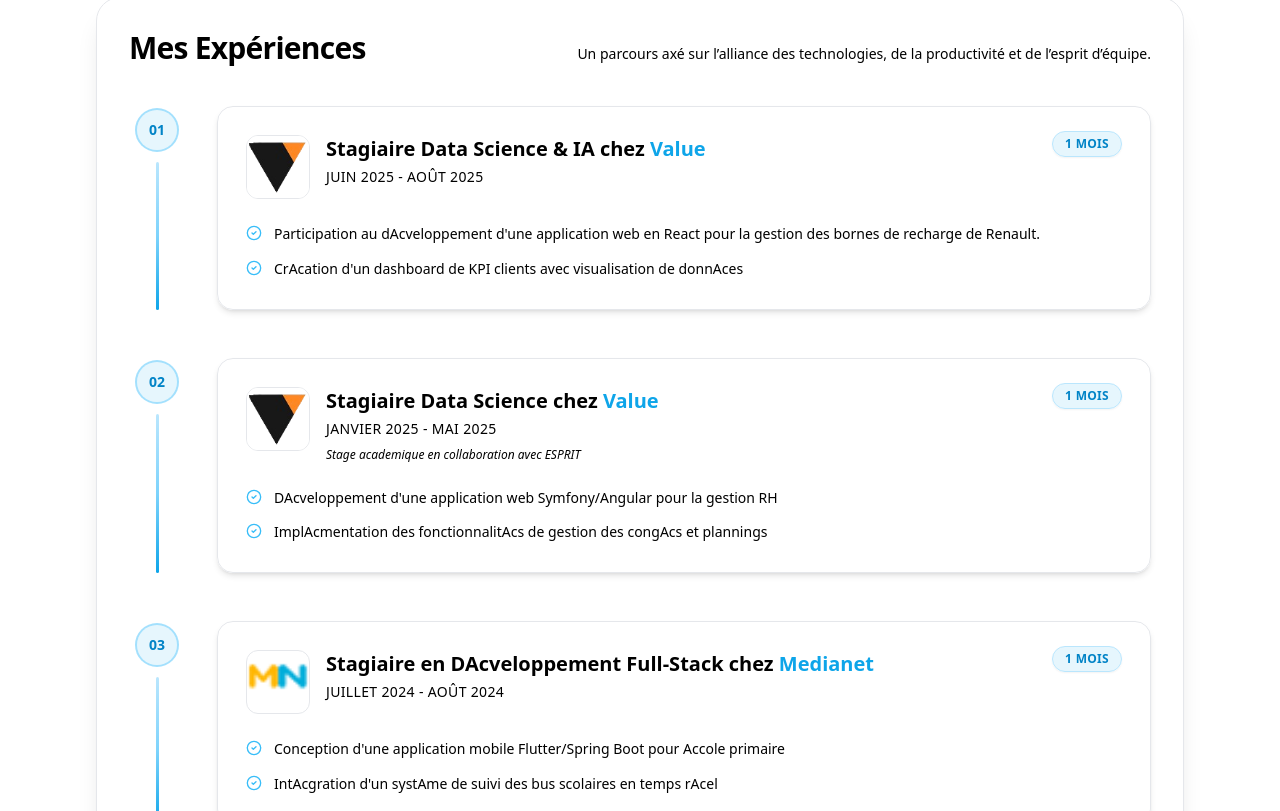
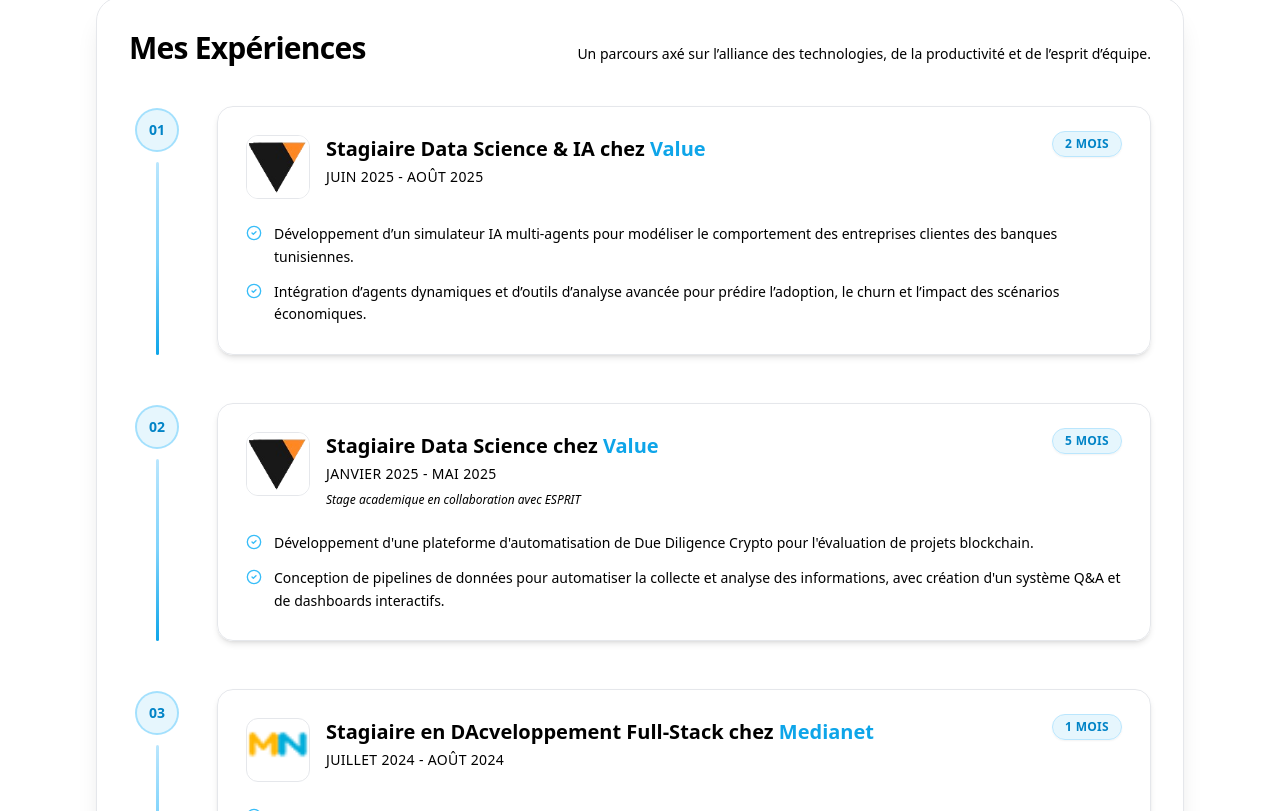
Before and after one commit to mnajjaa/test-protfolio, a React (Vite) app: page / in a window 1280 px wide. Shown: the part 1749-2560 px from the top of the page. Built offline with nearby package versions, Linux system fonts and the light colour scheme.

Commit message:
experience done

```diff
--- a/src/components/Experiences.tsx
+++ b/src/components/Experiences.tsx
@@ -14,9 +14,10 @@ const experiences = [
         company: "Value",
         website: "https://value.tn",
         period: "Juin 2025 - Août 2025",
+        duration: "2 mois",
         description: [
-            "Participation au dAcveloppement d'une application web en React pour la gestion des bornes de recharge de Renault.",
-            "CrAcation d'un dashboard de KPI clients avec visualisation de donnAces"
+            "Développement d’un simulateur IA multi-agents pour modéliser le comportement des entreprises clientes des banques tunisiennes.",
+            "Intégration d’agents dynamiques et d’outils d’analyse avancée pour prédire l’adoption, le churn et l’impact des scénarios économiques."
         ],
         image: value,
     },
@@ -26,10 +27,11 @@ const experiences = [
         company: "Value",
         website: "https://value.tn",
         period: "Janvier 2025 - Mai 2025",
+        duration: "5 mois",
         note: "Stage academique en collaboration avec ESPRIT",
         description: [
-            "DAcveloppement d'une application web Symfony/Angular pour la gestion RH",
-            "ImplAcmentation des fonctionnalitAcs de gestion des congAcs et plannings"
+            "Développement d'une plateforme d'automatisation de Due Diligence Crypto pour l'évaluation de projets blockchain.",
+            "Conception de pipelines de données pour automatiser la collecte et analyse des informations, avec création d'un système Q&A et de dashboards interactifs."
         ],
         image: value,
     },
@@ -39,9 +41,10 @@ const experiences = [
         company: "Medianet",
         website: "https://www.medianet.tn/fr",
         period: "Juillet 2024 - Août 2024",
+        duration: "1 mois",
         description: [
-            "Conception d'une application mobile Flutter/Spring Boot pour Accole primaire",
-            "IntAcgration d'un systAme de suivi des bus scolaires en temps rAcel"
+            "Développement d'une plateforme de recrutement full-stack avec extraction automatique de CV.",
+            "Utilisation de Spring Boot et Angular pour le développement et le déploiement des APIs sécurisées."
         ],
         image: medianet,
     },
@@ -51,9 +54,10 @@ const experiences = [
         company: "Darydar",
         website: "https://www.darydar.tn",
         period: "Février 2023 - Mai 2023",
+        duration: "4 mois",
         description: [
-            "Conception d'une application mobile Flutter/Spring Boot pour Accole primaire",
-            "IntAcgration d'un systAme de suivi des bus scolaires en temps rAcel"
+            "Conception et développement d'une application web B2B pour la gestion des interventions d'assurance.",
+            "Création de maquettes sur Figma, réalisation de tests fonctionnels et suivi du projet selon la méthodologie Scrum."
         ],
         image: darydar,
     },
@@ -85,9 +89,11 @@ const Experiences = () => {
                                         )}
                                     </div>
                                     <article className="relative flex h-full flex-col justify-between rounded-2xl border border-base-300/60 bg-base-100 p-7 shadow-md transition-shadow duration-200 hover:shadow-xl">
-                                        <span className="absolute right-7 top-6 inline-flex items-center gap-1 rounded-full border border-sky-200 bg-sky-500/10 px-3 py-1 text-xs font-semibold uppercase tracking-wide text-sky-600 shadow-sm">
-                                            1 mois
-                                        </span>
+                                        {experience.duration && (
+                                            <span className="absolute right-7 top-6 inline-flex items-center gap-1 rounded-full border border-sky-200 bg-sky-500/10 px-3 py-1 text-xs font-semibold uppercase tracking-wide text-sky-600 shadow-sm">
+                                                {experience.duration}
+                                            </span>
+                                        )}
                                         <div className="flex flex-col gap-6 md:flex-row md:items-start md:justify-between">
                                             <div className="flex items-start gap-4">
                                                 <img
```
